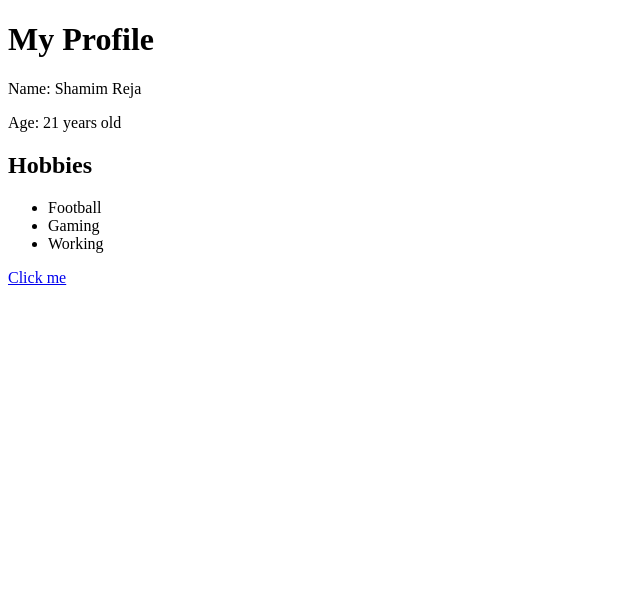
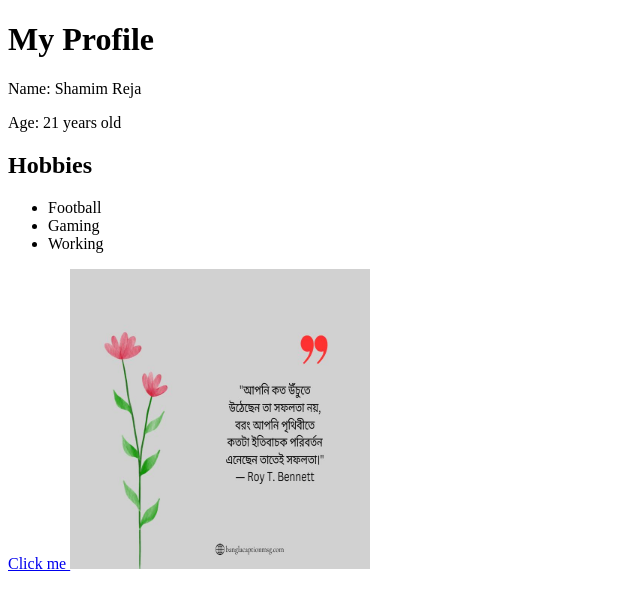
Before and after one commit to Shamim-Reja232/assignment, a plain HTML site: page index.html in a window 1280 px wide. Shown: the whole page, without its empty margins (0-640 px from the left). Drawn offline with Linux system fonts and the light colour scheme.

Commit message:
add photo

```diff
--- a/index.html
+++ b/index.html
@@ -23,5 +23,7 @@
     <a href="https://www.facebook.com" target="_blank">
         Click me
     </a>
+    <img height="300px" width="300px" src="images/flower.jpg" alt="flower images">
+
 </body>
 </html>
```
Also changed, not shown: images/flower.jpg (added).
